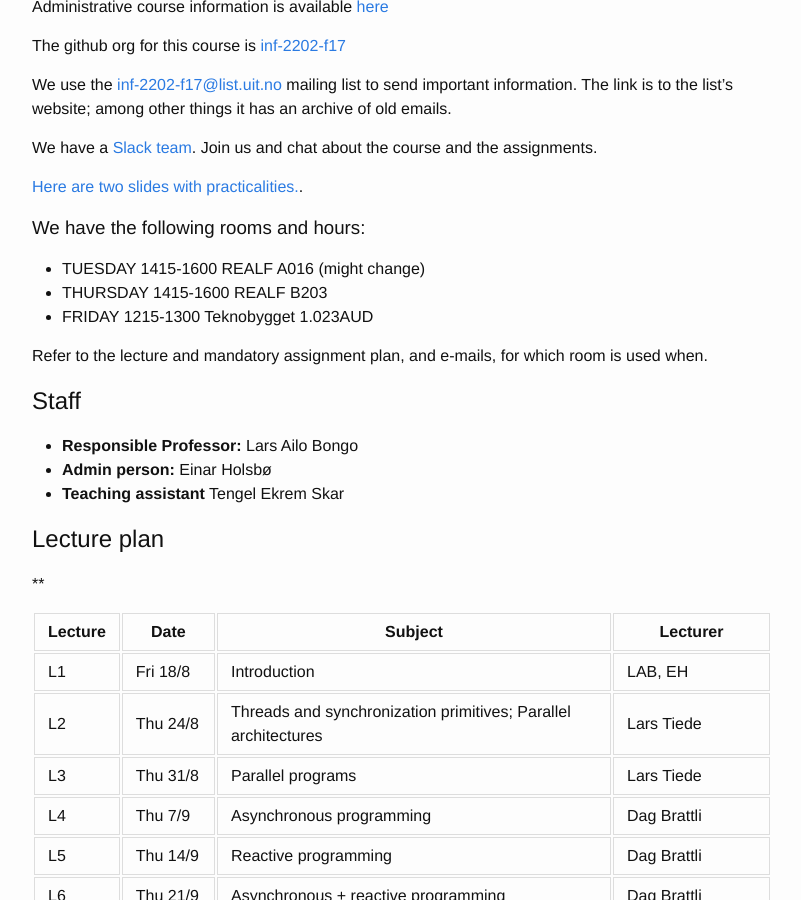
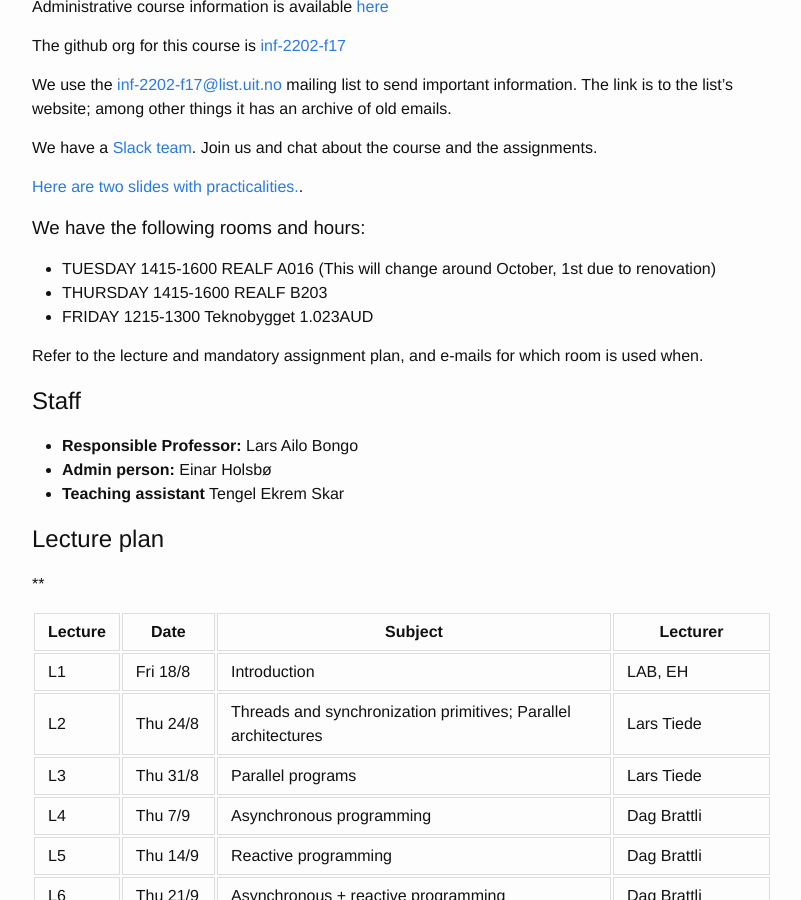
Before and after one commit to inf-2202-f17/inf-2202-f17.github.io, a Jekyll site: the page built from index.md, in a window 1280 px wide and 900 px high, scrolled down 329 px. Shown: the whole window, without its empty margins (238-1039 px from the left). Built offline with Jekyll 4.4.1, drawn with Linux system fonts in a browser that asks for light colours; our own code applies the rules of GitHub Pages for plain Markdown files.

Commit message:
info on a016

```diff
--- a/index.md
+++ b/index.md
@@ -16,11 +16,11 @@ We have a [Slack team](https://inf-2202-f17.slack.com/). Join us and chat about
 
 ### We have the following rooms and hours:
 
-* TUESDAY 1415-1600 REALF A016 (might change)
+* TUESDAY 1415-1600 REALF A016 (This will change around October, 1st due to renovation)
 * THURSDAY 1415-1600 REALF B203
 * FRIDAY 1215-1300 Teknobygget 1.023AUD
 
-Refer to the lecture and mandatory assignment plan, and e-mails, for which room is used when.
+Refer to the lecture and mandatory assignment plan, and e-mails for which room is used when.
 
 ## Staff
 
```
